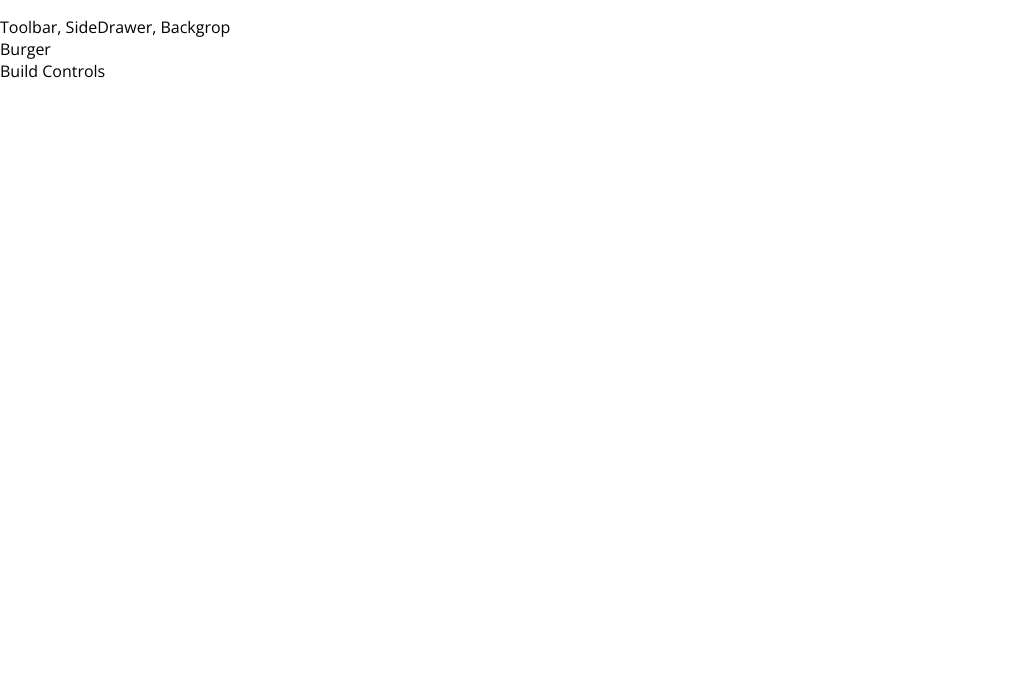
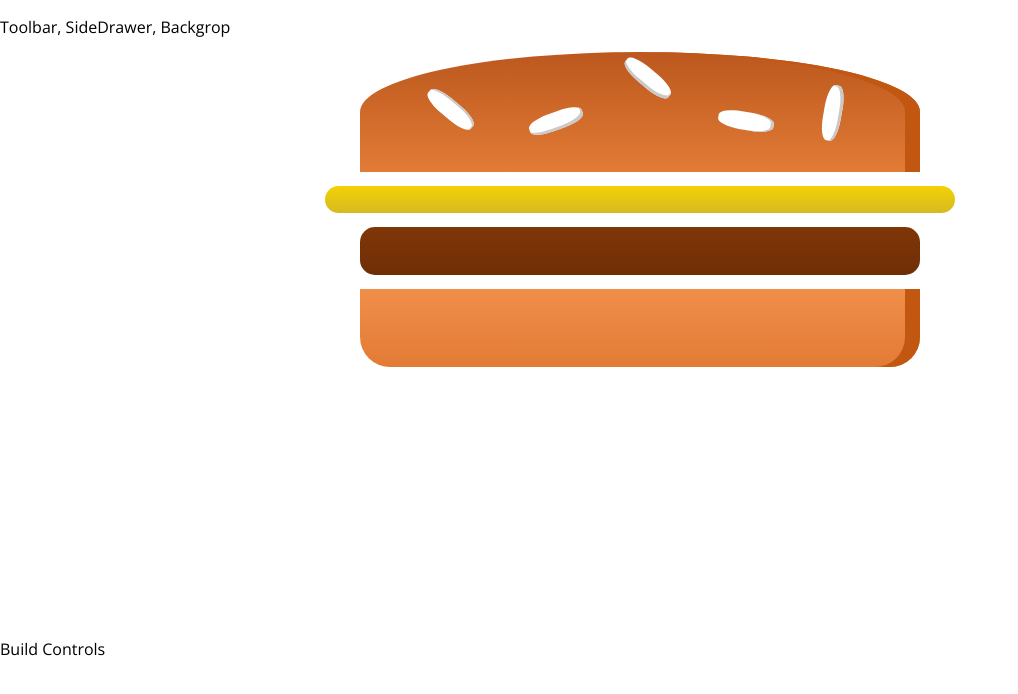
Before and after one commit to marcusholmgren/burger-builder, a React (Create React App) app: page / in a window 1280 px wide. Shown: the top 694 px of the page, without its empty margins (0-1018 px from the left). Built offline with nearby package versions, Linux system fonts and the light colour scheme.

Commit message:
Can render burger

```diff
--- a/package.json
+++ b/package.json
@@ -3,6 +3,7 @@
   "version": "0.1.0",
   "private": true,
   "dependencies": {
+    "prop-types": "^15.6.2",
     "react": "^16.6.3",
     "react-dom": "^16.6.3",
     "react-scripts": "2.1.1"
--- /dev/null
+++ b/src/compontents/Burger/Burger.css
@@ -0,0 +1,30 @@
+.Burger {
+    width: 100%;
+    margin: auto;
+    height: 250px;
+    overflow: scroll;
+    text-align: center;
+    font-weight: bold;
+    font-size: 1.2rem;
+}
+
+@media (min-width: 500px) and (min-height: 400px) {
+    .Burger {
+        width: 350px;
+        height: 300px;
+    }
+}
+
+@media (min-width: 500px) and (min-height: 401px) {
+    .Burger {
+        width: 450px;
+        height: 400px;
+    }
+}
+
+@media (min-width: 1000px) and (min-height: 700px) {
+    .Burger {
+        width: 700px;
+        height: 600px;
+    }
+}
--- /dev/null
+++ b/src/compontents/Burger/Burger.js
@@ -0,0 +1,16 @@
+import React from 'react';
+import BurgerIngredient from './BurgerIngredient/BurgerIngredient';
+import './Burger.css';
+
+const burger = (props) => {
+    return (
+        <div className="Burger">
+            <BurgerIngredient type="bread-top"/>
+            <BurgerIngredient type="cheese"/>
+            <BurgerIngredient type="meat"/>
+            <BurgerIngredient type="bread-bottom"/>
+        </div>
+    );
+}
+
+export default burger;
--- /dev/null
+++ b/src/compontents/Burger/BurgerIngredient/BurgerIngredient.css
@@ -0,0 +1,113 @@
+.BreadBottom {
+    height: 13%;
+    width: 80%;
+    background: linear-gradient(#F08E4A, #e27b36);
+    border-radius: 0 0 30px 30px;
+    box-shadow: inset -15px 0 #c15711;
+    margin: 2% auto;
+}
+
+.BreadTop {
+    height: 20%;
+    width: 80%;
+    background: linear-gradient(#bc581e, #e27b36);
+    border-radius: 50% 50% 0 0;
+    box-shadow: inset -15px 0 #c15711;
+    margin: 2% auto;
+    position: relative;
+}
+
+.Seeds1 {
+    width: 10%;
+    height: 15%;
+    position: absolute;
+    background-color: white;
+    left: 30%;
+    top: 50%;
+    border-radius: 40%;
+    transform: rotate(-20deg);
+    box-shadow: inset -2px -3px #c9c9c9;
+}
+
+.Seeds1:after {
+    content: "";
+    width: 100%;
+    height: 100%;
+    position: absolute;
+    background-color: white;
+    left: -170%;
+    top: -260%;
+    border-radius: 40%;
+    transform: rotate(60deg);
+    box-shadow: inset -1px 2px #c9c9c9;
+  }
+
+.Seeds1:before {
+    content: "";
+    width: 100%;
+    height: 100%;
+    position: absolute;
+    background-color: white;
+    left: 180%;
+    top: -50%;
+    border-radius: 40%;
+    transform: rotate(60deg);
+    box-shadow: inset -1px -3px #c9c9c9;
+  }
+
+  .Seeds2 {
+    width: 10%;
+    height: 15%;
+    position: absolute;
+    background-color: white;
+    left: 64%;
+    top: 50%;
+    border-radius: 40%;
+    transform: rotate(10deg);
+    box-shadow: inset -3px 0 #c9c9c9;
+  }
+
+  .Seeds2:before {
+    content: "";
+    width: 100%;
+    height: 100%;
+    position: absolute;
+    background-color: white;
+    left: 150%;
+    top: -130%;
+    border-radius: 40%;
+    transform: rotate(90deg);
+    box-shadow: inset 1px 3px #c9c9c9;
+  }
+
+
+.Meat {
+    width: 80%;
+    height: 8%;
+    background: linear-gradient(#7f3608, #702e05);
+    margin: 2% auto;
+    border-radius: 15px;
+}
+
+.Cheese {
+    width: 90%;
+    height: 4.5%;
+    margin: 2% auto;
+    background: linear-gradient(#f4d004, #d6bb22);
+    border-radius: 20px;
+}
+
+.Salad {
+    width: 85%;
+    height: 7%;
+    margin: 2% auto;
+    background: linear-gradient(#228c1d, #91ce50);
+    border-radius: 20px;
+}
+
+.Bacon {
+    width: 80%;
+    height: 3%;
+    background: linear-gradient(#bf3813, #c45e38);
+    margin: 2% auto;
+}
--- /dev/null
+++ b/src/compontents/Burger/BurgerIngredient/BurgerIngredient.js
@@ -0,0 +1,47 @@
+import React, {Component} from 'react';
+import PropTypes from 'prop-types';
+import './BurgerIngredient.css';
+
+class BurgerIngredient extends Component {
+
+    render() {
+        let ingredient = null;
+
+        switch (this.props.type) {
+            case ('bread-bottom'):
+                ingredient = <div className="BreadBottom"></div>;
+                break;
+            case ('bread-top'):
+                ingredient = (
+                    <div className="BreadTop">
+                        <div className="Seeds1"></div>
+                        <div className="Seeds2"></div>
+                    </div>
+                );
+                break;
+            case ('meat'):
+                ingredient = <div className="Meat"></div>;
+                break;
+            case ('cheese'):
+                ingredient = <div className="Cheese"></div>;
+                break;
+            case ('salad'):
+                ingredient = <div className="Salad"></div>;
+                break;
+            case ('bacon'):
+                ingredient = <div className="Bacon"></div>;
+                break;
+            default:
+                ingredient = null;
+        }
+
+        return ingredient;
+    }
+}
+
+
+BurgerIngredient.propTypes = {
+    type: PropTypes.string.isRequired
+};
+
+export default BurgerIngredient;
--- a/src/containers/BurgerBuilder/BurgerBuilder.js
+++ b/src/containers/BurgerBuilder/BurgerBuilder.js
@@ -1,10 +1,11 @@
 import React, {Component} from 'react';
+import Burger from '../../compontents/Burger/Burger.js';
 
 class BurgerBuilder extends Component {
     render() {
         return (
             <>
-                <div>Burger</div>
+                <Burger/>
                 <div>Build Controls</div>
             </>
         );
```
